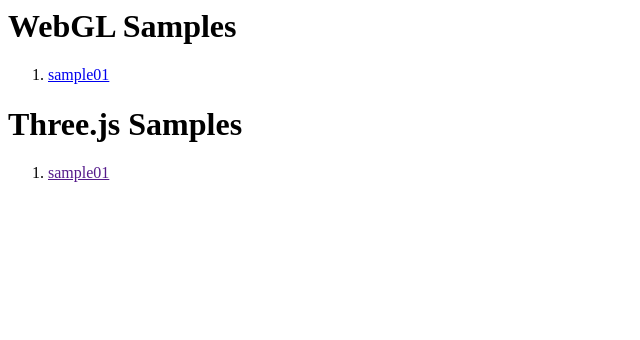
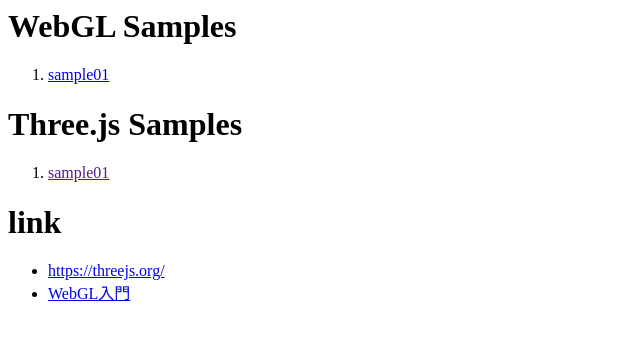
Before and after one commit to Yumenoshima/skt-webgl-samples, a plain HTML site: page index.html in a window 1280 px wide. Shown: the whole page, without its empty margins (0-640 px from the left). Drawn offline with Linux system fonts and the light colour scheme.

Commit message:
added some links

```diff
--- a/index.html
+++ b/index.html
@@ -18,5 +18,10 @@
             <a href="">sample01</a>
         </li>
     </ol>
+    <h1>link</h1>
+    <ul>
+        <li><a href="https://threejs.org/">https://threejs.org/</a></li>
+        <li><a href="https://developer.mozilla.org/ja/docs/Web/API/WebGL_API/Tutorial/Getting_started_with_WebGL">WebGL入門</a></li>
+    </ul>
 </body>
 </html>
```
